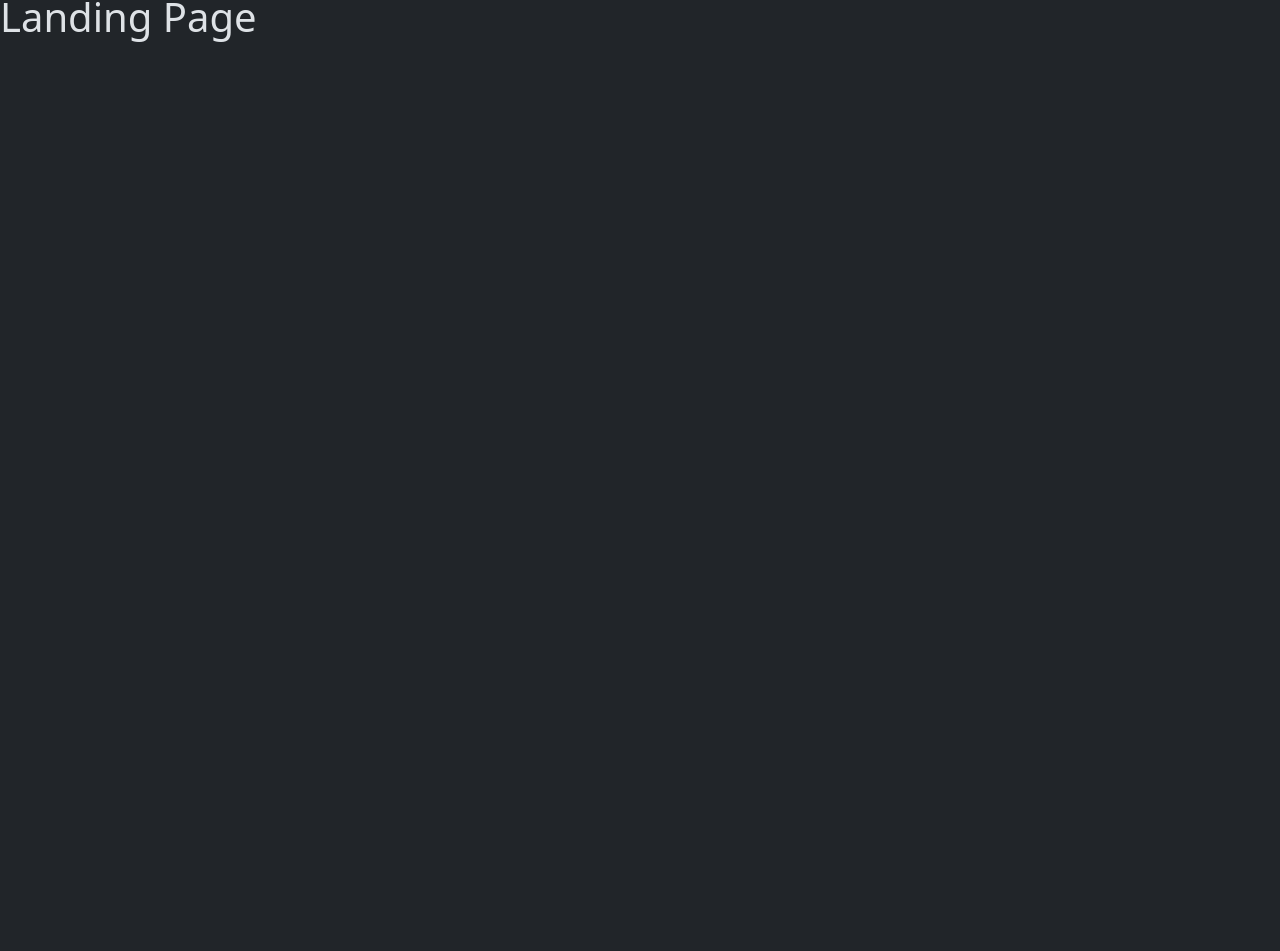
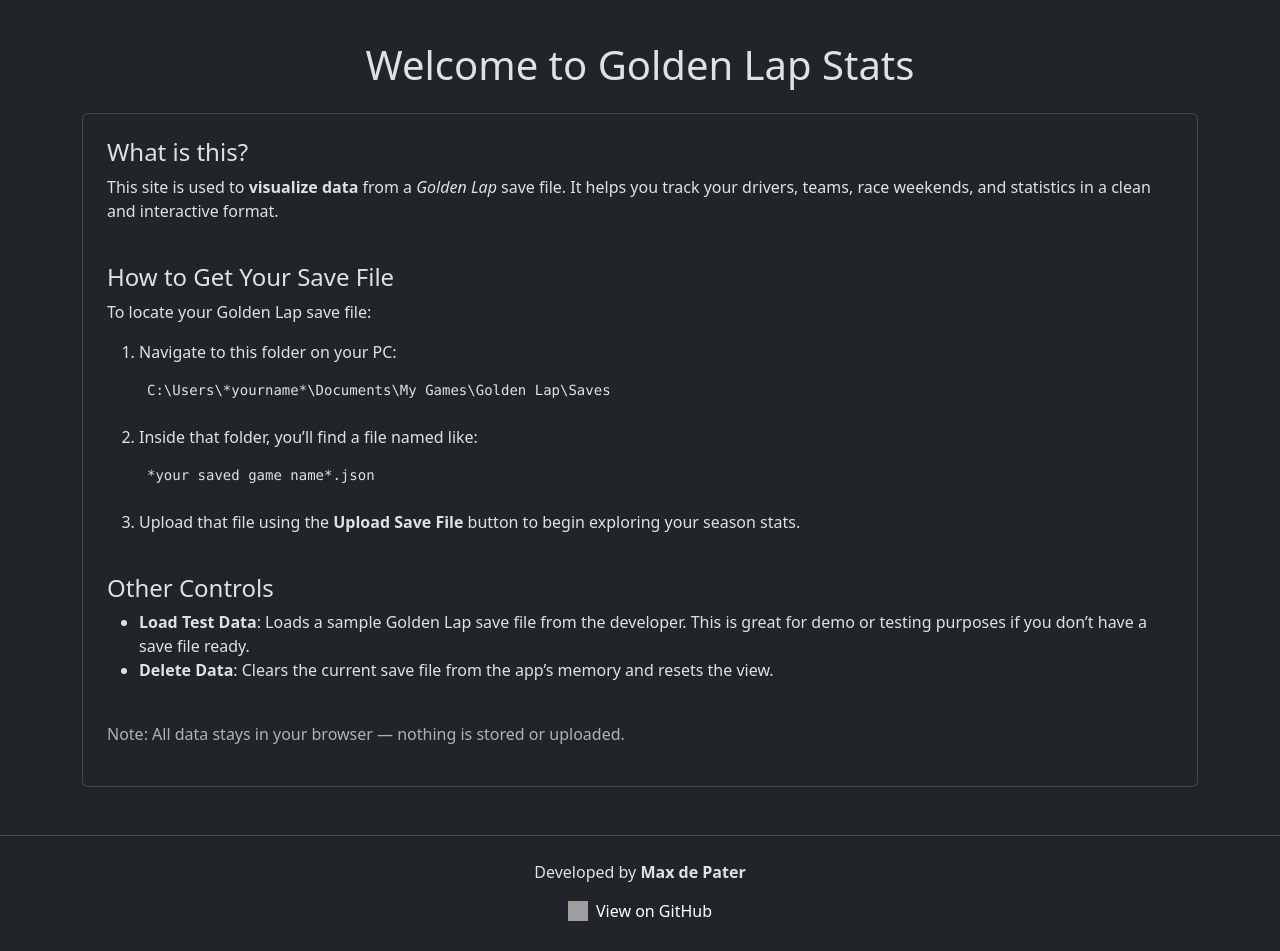
Before and after one commit to MDPater/GoldenLapStats, a React (Vite) app: page / in a window 1280 px wide. Shown: the part 95-1046 px from the top of the page. Before the commit the page ends 800 px from the top, so only its background shows below. Built offline with nearby package versions, Linux system fonts and the light colour scheme; grey boxes are pictures that could not be loaded.

Commit message:
added a Footer

```diff
--- a/src/App.jsx
+++ b/src/App.jsx
@@ -4,6 +4,7 @@
 import SeasonStats from "./sites/SeasonStats";
 import testData from "./model/testData.json";
 import "./App.css";
+import Footer from "./components/Footer";
 
 function App() {
   const [active, setActive] = useState(false);
@@ -45,6 +46,7 @@
       )}
       {!data && <LandingPage />}
       {data && <SeasonStats data={data} />}
+      <Footer />
     </div>
   );
 }
--- /dev/null
+++ b/src/components/Footer.jsx
@@ -0,0 +1,26 @@
+function Footer() {
+  return (
+    <footer className="text-center py-4 bg-dark mt-5 border-top">
+      <div className="container d-flex flex-column align-items-center gap-2">
+        <span>
+          Developed by <strong>Max de Pater</strong>
+        </span>
+        <a
+          href="https://github.com/MDPater/GoldenLapStats"
+          target="_blank"
+          rel="noopener noreferrer"
+          className="btn btn-dark d-inline-flex align-items-center gap-2"
+        >
+          <img
+            src="https://upload.wikimedia.org/wikipedia/commons/9/91/Octicons-mark-github.svg"
+            alt="GitHub"
+            style={{ width: "20px", height: "20px" }}
+          />
+          View on GitHub
+        </a>
+      </div>
+    </footer>
+  );
+}
+
+export default Footer;
--- a/src/sites/LandingPage.jsx
+++ b/src/sites/LandingPage.jsx
@@ -1,8 +1,52 @@
 function LandingPage() {
   return (
-    <>
-      <h1>Landing Page</h1>
-    </>
+    <div className="container mt-5 mb-5">
+      <h1 className="mb-4 text-center">Welcome to Golden Lap Stats</h1>
+      <div className="card p-4 shadow-sm">
+        <h4>What is this?</h4>
+        <p>
+          This site is used to <strong>visualize data</strong> from a{" "}
+          <em>Golden Lap</em> save file. It helps you track your drivers, teams,
+          race weekends, and statistics in a clean and interactive format.
+        </p>
+
+        <h4 className="mt-4">How to Get Your Save File</h4>
+        <p>To locate your Golden Lap save file:</p>
+        <ol>
+          <li>
+            Navigate to this folder on your PC:
+            <pre className="bg-dark p-2 mt-2">
+              C:\Users\*yourname*\Documents\My Games\Golden Lap\Saves
+            </pre>
+          </li>
+          <li>
+            Inside that folder, you’ll find a file named like:
+            <pre className="bg-dark p-2 mt-2">*your saved game name*.json</pre>
+          </li>
+          <li>
+            Upload that file using the <strong>Upload Save File</strong> button
+            to begin exploring your season stats.
+          </li>
+        </ol>
+
+        <h4 className="mt-4">Other Controls</h4>
+        <ul>
+          <li>
+            <strong>Load Test Data</strong>: Loads a sample Golden Lap save file
+            from the developer. This is great for demo or testing purposes if
+            you don’t have a save file ready.
+          </li>
+          <li>
+            <strong>Delete Data</strong>: Clears the current save file from the
+            app’s memory and resets the view.
+          </li>
+        </ul>
+
+        <p className="mt-4 text-muted">
+          Note: All data stays in your browser — nothing is stored or uploaded.
+        </p>
+      </div>
+    </div>
   );
 }
 
```
